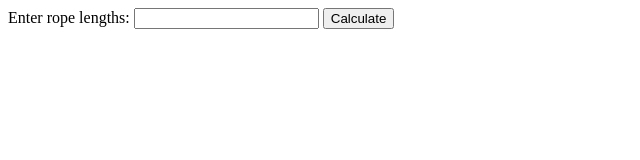
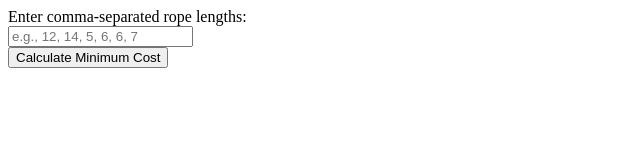
Before and after one commit to acciojob/Minimum-Cost-Of-Ropes-shubham1upadhyay, a website: page main.html in a window 1280 px wide. Shown: the whole page, without its empty margins (0-640 px from the left). Drawn offline with Linux system fonts and the light colour scheme.

Commit message:
created a submission

```diff
--- a/main.html
+++ b/main.html
@@ -6,12 +6,10 @@
 </head>
 
 <body>
-    <form id="form">
-        <label for="rope-lengths">Enter rope lengths:</label>
-        <input type="text" id="rope-lengths">
-        <button type="button" onclick="calculateMinCost()">Calculate</button>
-      </form>
-      <div id="result"></div>
+   <label for="ropesInput">Enter comma-separated rope lengths:</label><br>
+  <input type="text" id="ropesInput" placeholder="e.g., 12, 14, 5, 6, 6, 7"><br>
+  <button onclick="calculateMinCost()">Calculate Minimum Cost</button>
+  <div id="result"></div>
 
 <script>
     type="text/javascript" src="./script.js"
```
Also changed, not shown: script.js (+13 -2 lines).
